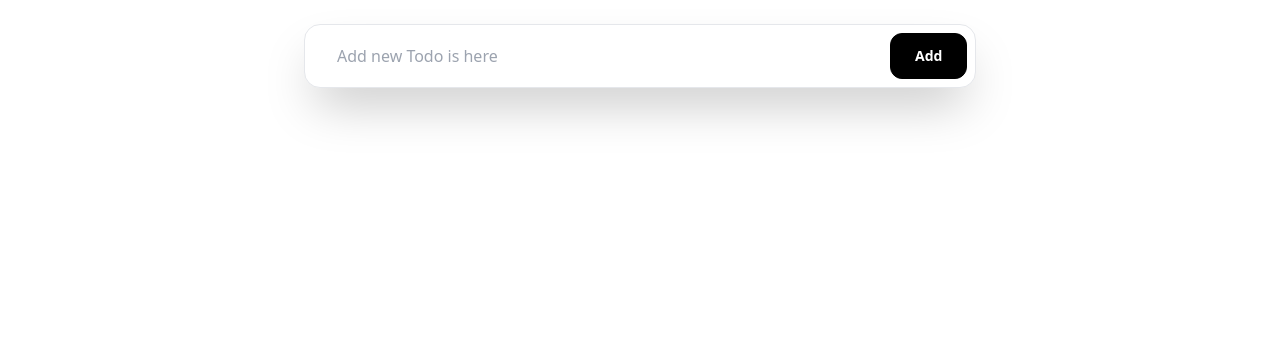
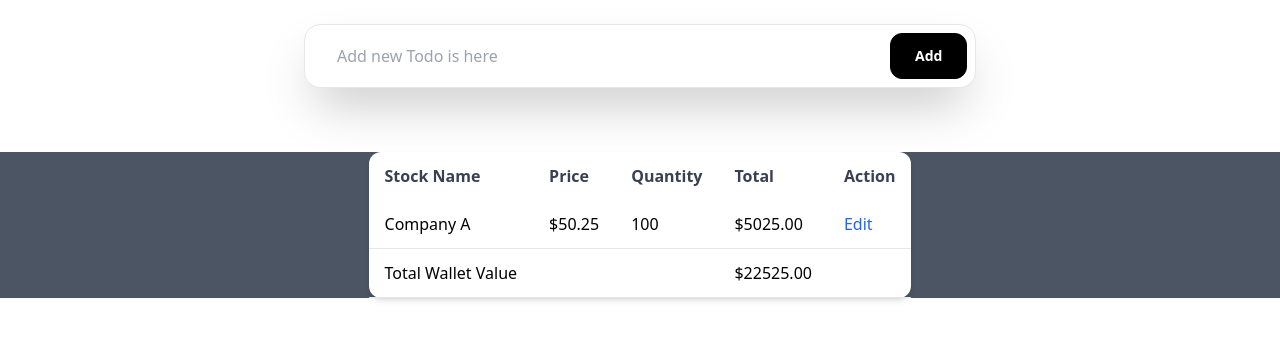
Before and after one commit to syam-ts/TODO, a website: page index.html in a window 1280 px wide. Shown: the part 108-448 px from the top of the page. Drawn offline with nearby package versions, Linux system fonts and the light colour scheme.

Commit message:
table added

```diff
--- a/index.html
+++ b/index.html
@@ -47,6 +47,44 @@
     </div>
     </section>
 
+    <section class="w-full bg-gray-600 mt-16">
+      <div class="flex items-center justify-center w-full">
+      <div class=" ">
+      <table class="bg-white shadow-md rounded-xl">
+      <thead>
+      <tr class="bg-blue-gray-100 text-gray-700">
+      <th class="py-3 px-4 text-left">Stock Name</th>
+      <th class="py-3 px-4 text-left">Price</th>
+      <th class="py-3 px-4 text-left">Quantity</th>
+      <th class="py-3 px-4 text-left">Total</th>
+      <th class="py-3 px-4 text-left">Action</th>
+      </tr>
+      </thead>
+      <tbody class="text-blue-gray-900">
+      <tr class="border-b border-blue-gray-200">
+      <td class="py-3 px-4">Company A</td>
+      <td class="py-3 px-4">$50.25</td>
+      <td class="py-3 px-4">100</td>
+      <td class="py-3 px-4">$5025.00</td>
+      <td class="py-3 px-4">
+      <a href="#" class="font-medium text-blue-600 hover:text-blue-800">Edit</a>
+      </td>
+      </tr>
+
+      <!-- Add more rows as needed -->
+      <tr class="border-b border-blue-gray-200">
+      <td class="py-3 px-4 font-medium">Total Wallet Value</td>
+      <td class="py-3 px-4"></td>
+      <td class="py-3 px-4"></td>
+      <td class="py-3 px-4 font-medium">$22525.00</td>
+      <td class="py-3 px-4"></td>
+      </tr>
+      </tbody>
+      </table>
+
+      </div>
+      </div>
+      </section>
 
    <script src="./index.js"></script>
 </body>
```
